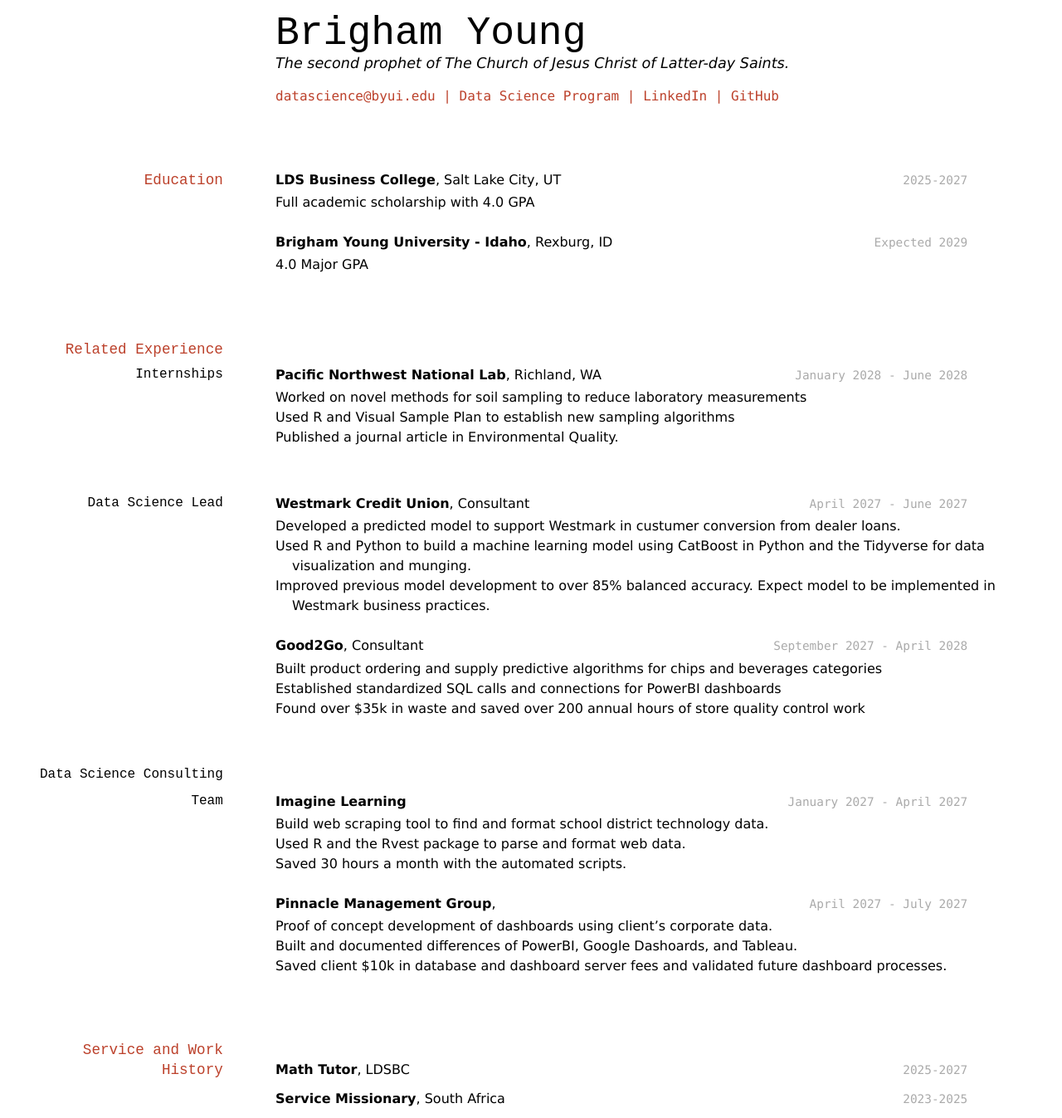
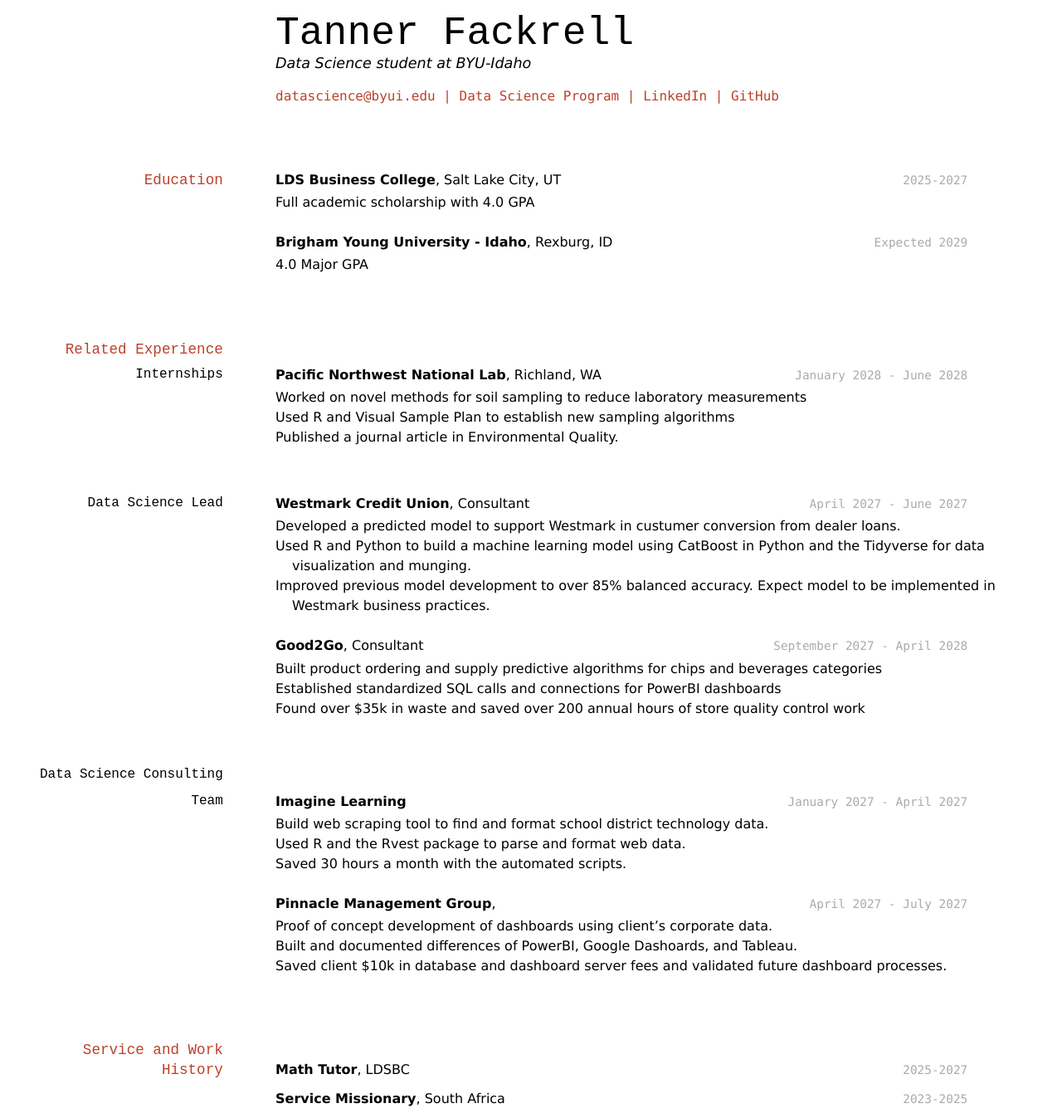
Before and after one commit to 6tfackr9/Fackrell_Tanner_Resume, a Jekyll site: the page built from docs/index.md, in a window 1280 px wide. Shown: the whole page at 83% size. Built offline with Jekyll 4.4.1, drawn with Linux system fonts in a browser that asks for light colours.

Commit message:
Update index.md

```diff
--- a/docs/index.md
+++ b/docs/index.md
@@ -1,9 +1,9 @@
 ---
 layout: cv
-title: Brigham Young's Resume
+title: Tanner Fackrell's Resume
 ---
-# Brigham Young
-The second prophet of The Church of Jesus Christ of Latter-day Saints.
+# Tanner Fackrell
+Data Science student at BYU-Idaho
 
 <div id="webaddress">
 <a href="datascience@byui.edu">datascience@byui.edu</a>
```
